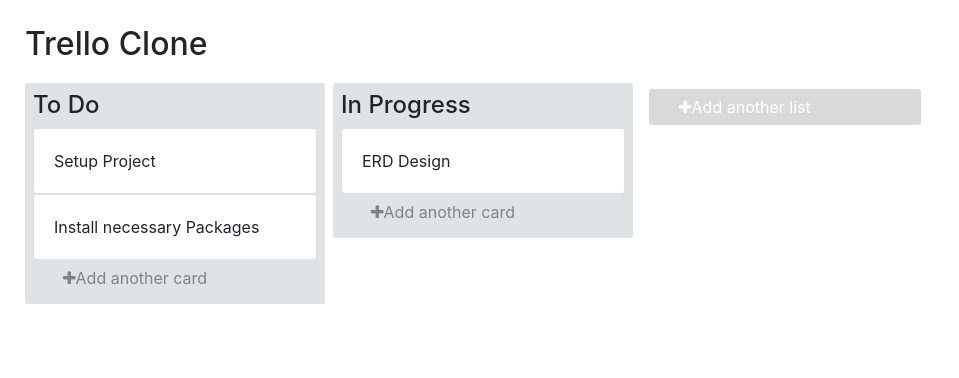
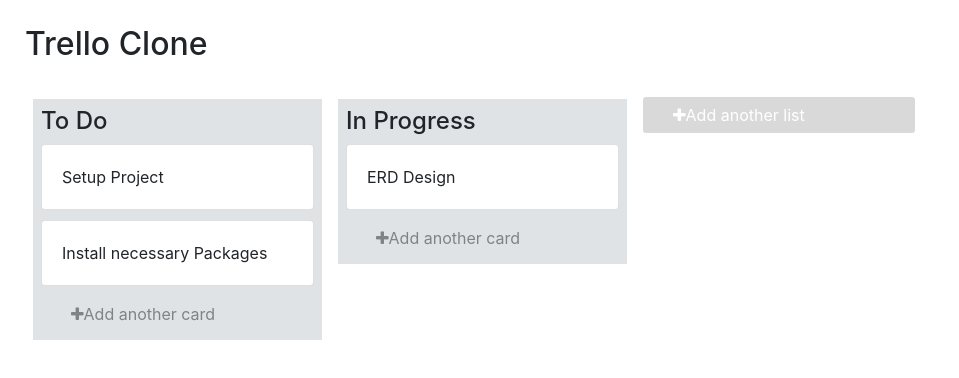
Before and after one commit to framgia/sph-feb-trello, a React (Create React App) app in the folder TorelloApplication/trello-clone/: page / in a window 1280 px wide. Shown: the top 378 px of the page, without its empty margins (0-959 px from the left). Built offline with nearby package versions, Linux system fonts and the light colour scheme.

Commit message:
Fix Bugs

```diff
--- a/TorelloApplication/trello-clone/src/components/App.js
+++ b/TorelloApplication/trello-clone/src/components/App.js
@@ -12,6 +12,9 @@
   flex-direction: row;
   margin-right: 8px;
   margin-top: 20px;
+  flex:1;
+  overflow-y:hidden;
+  overflow-x:scroll;
 `;
 
 class App extends React.Component{
@@ -39,8 +42,8 @@
   render(){
     const { lists } = this.props
     return (
+      <div className="App" style={styles.mainContainer}>
         <DragDropContext onDragEnd={ this.onDragEnd }>
-        <div className="App" style={{ padding: 25}}>
           <h2>Trello Clone</h2>
             <Droppable
               droppableId="all-lists"
@@ -68,8 +71,8 @@
                 </ListContainer>
              )}
             </Droppable>
+        </DragDropContext>
       </div>
-      </DragDropContext>
     )
   }
 }
@@ -78,6 +81,13 @@
   buttonContainer: {
     height: "1%",
     padding: "6px 8px"
+  },
+
+  mainContainer: {
+    padding: "25px",
+    display: "flex",
+    flexDirection: "column",
+    height: "100vh"
   }
 };
 
--- a/TorelloApplication/trello-clone/src/components/TrelloCard.js
+++ b/TorelloApplication/trello-clone/src/components/TrelloCard.js
@@ -4,7 +4,7 @@
 import styled from 'styled-components';
 
 const CardContainer = styled.div`
-  margin-bottom: "10px";
+  margin-bottom: 10px;
 `;
 
 const TrelloCard = ({ text, id, index}) => {
--- a/TorelloApplication/trello-clone/src/components/TrelloList.js
+++ b/TorelloApplication/trello-clone/src/components/TrelloList.js
@@ -5,12 +5,14 @@
 import styled from "styled-components";
 
 const ListContainer = styled.div`
-  background-color: #dfe3e6;
+  box-sizing: border-box;
+  display: inline-block;
+  vertical-align: top;
+  white-space: nowrap;
   border-radius: 3px;
   height: 100%;
-  width: 300px;
+  width: 305px !important;
   padding: 8px;
-  margin-right:8px;
 `;
 
 const TrelloList = ({title, cards, listId, index}) => {
@@ -22,6 +24,7 @@
           ref={provided.innerRef}
           {...provided.dragHandleProps}
         >
+          <div  style={ styles.listWrapper }>
             <Droppable droppableId={ String(listId)}>
               {provided => (
                 <div {...provided.droppableProps} ref={provided.innerRef}>
@@ -41,6 +44,7 @@
                 </div>
               )}
             </Droppable>
+          </div>
         </ListContainer>
       )}
 
@@ -48,4 +52,14 @@
   );
 }
 
+const styles = {
+  listWrapper: {
+    background: "#dfe3e6",
+    padding: "8px",
+    maxHeight: "100%",
+    overflowY: "scroll",
+    overflowX: "hidden"
+  }
+};
+
 export default TrelloList;
--- a/TorelloApplication/trello-clone/src/reducers/listsReducer.js
+++ b/TorelloApplication/trello-clone/src/reducers/listsReducer.js
@@ -1,7 +1,4 @@
 import { CONSTANTS } from "../actions";
-
-let listID = 2;
-let cardID = 3;
 
 const initialState = [
   {
@@ -33,28 +30,34 @@
 const listsReducer = (state = initialState, action) => {
   switch (action.type) {
     case CONSTANTS.ADD_LIST:
+
+      const listID = state.length;
+
       const newList = {
         title: action.payload.title,
         cards: [],
-        id: `listID-${listID}`
+        id: `list-${listID}`
       }
-      listID++;
+
       return [...state, newList]
 
     case CONSTANTS.ADD_CARD: {
-      const newCard = {
-        text:action.payload.text,
-        id:`listID-${cardID}`
-      }
-      cardID++;
 
       const newState = state.map(list => {
         if(list.id === action.payload.listId){
+
+          const cardID = list.cards.length;
+
+          const newCard = {
+            text:action.payload.text,
+            id:`card-${cardID}`
+          }
+
           return {
             ...list,
             cards: [...list.cards, newCard]
           };
-        } else {
+        }else {
           return list;
         }
       })
```
Lines whose indentation alone changed are shown as unchanged.
